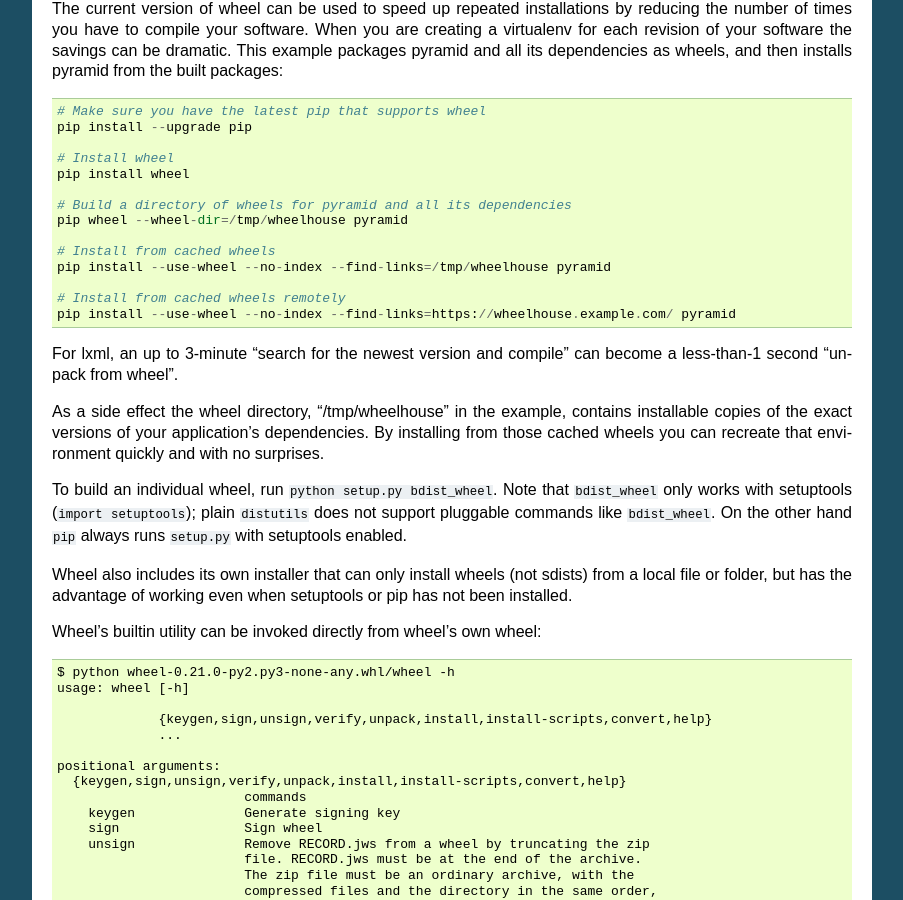
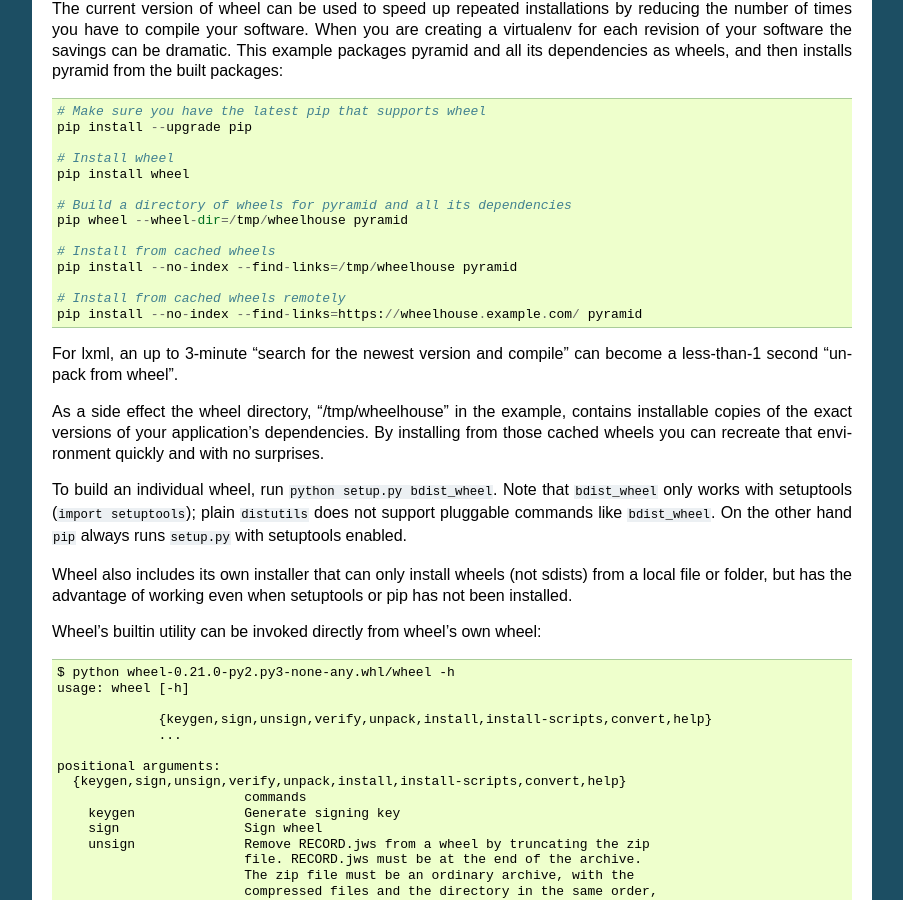
Before and after one commit to pypa/wheel, a Sphinx documentation site: the page built from docs/index.rst, in a window 1280 px wide and 900 px high, scrolled down 824 px. Shown: the whole window, without its empty margins (198-1101 px from the left). Built offline with Sphinx 7.4.7, drawn with Linux system fonts in a browser that asks for light colours.

Commit message:
Removed --use-wheel from the docs
This option was removed in pip 10.
Closes #237.

```diff
--- a/docs/index.rst
+++ b/docs/index.rst
@@ -25,10 +25,10 @@
         pip wheel --wheel-dir=/tmp/wheelhouse pyramid
 
         # Install from cached wheels
-        pip install --use-wheel --no-index --find-links=/tmp/wheelhouse pyramid
+        pip install --no-index --find-links=/tmp/wheelhouse pyramid
 
         # Install from cached wheels remotely
-        pip install --use-wheel --no-index --find-links=https://wheelhouse.example.com/ pyramid
+        pip install --no-index --find-links=https://wheelhouse.example.com/ pyramid
 
 
 For lxml, an up to 3-minute "search for the newest version and compile"
```
